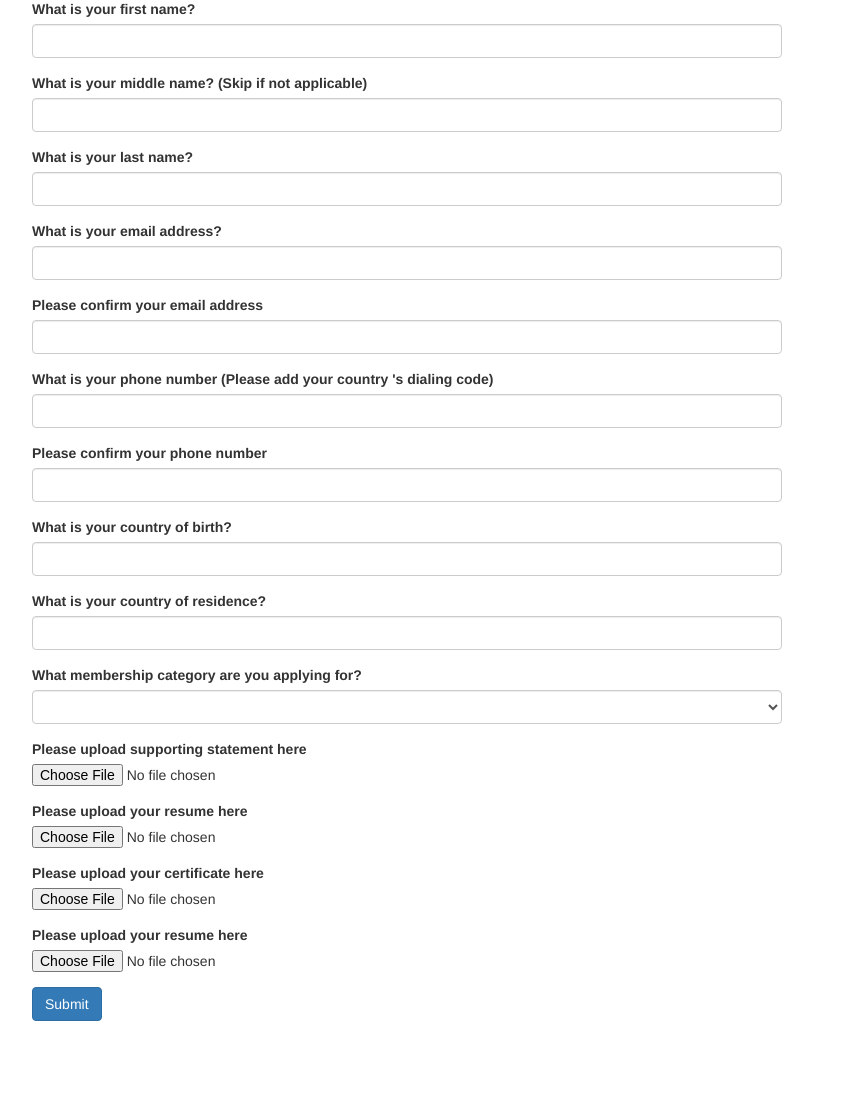
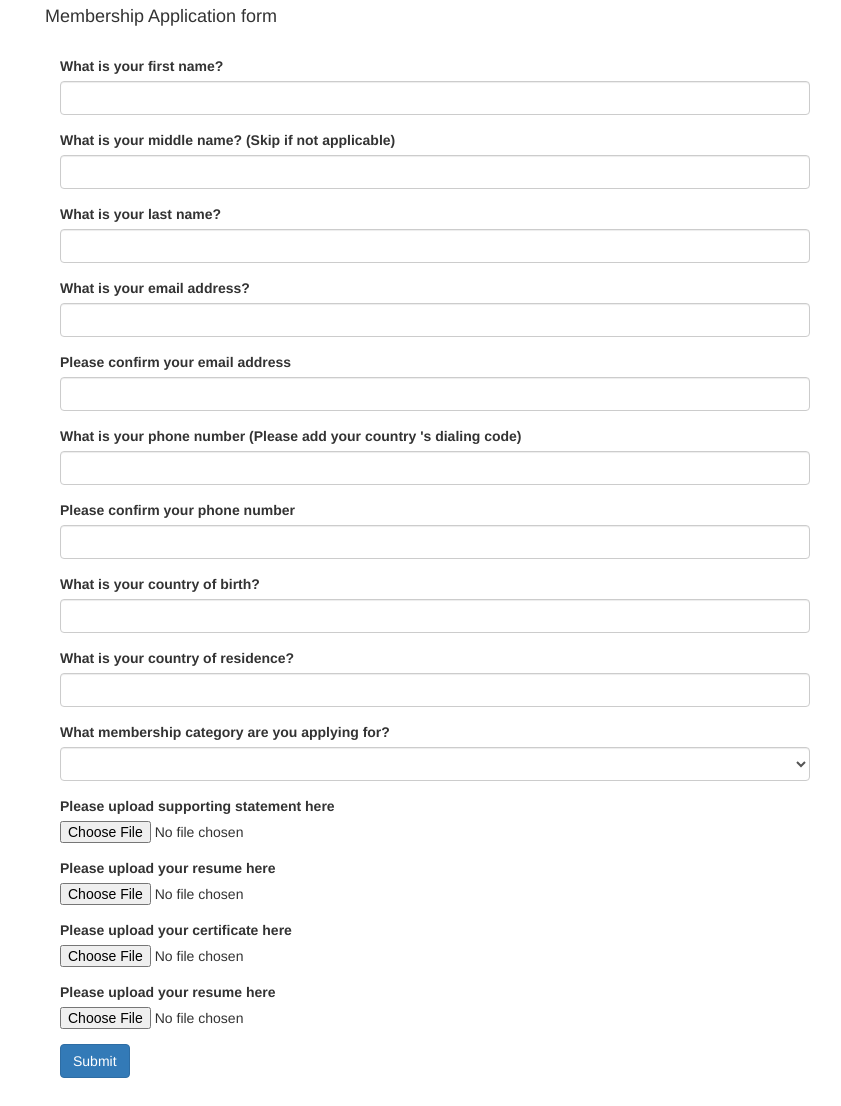
Before and after one commit to publichealth-edu/aph-application, a Flask app: page /register in a window 1280 px wide. Shown: the part 91-1197 px from the top of the page, without its empty margins (38-879 px from the left). Before the commit the page ends 1112 px from the top, so only its background shows below. Run offline with Flask 2, Linux system fonts and the light colour scheme; some libraries are stand-ins or nearby versions.

Commit message:
Update login.html

```diff
--- a/templates/login.html
+++ b/templates/login.html
@@ -3,20 +3,10 @@
 
 {% block content %}
 
-  <!-- Page Header -->
-  <header class="masthead" style="background-image: url('https://images.unsplash.com/photo-1531592937781-344ad608fabf?ixlib=rb-1.2.1&ixid=eyJhcHBfaWQiOjEyMDd9&auto=format&fit=crop&w=800&q=80')">
-    <div class="overlay"></div>
-    <div class="container">
-      <div class="row">
-        <div class="col-lg-8 col-md-10 mx-auto">
-          <div class="page-heading">
-            <h1>Register</h1>
-            <span class="subheading">Start Contributing to the Blog!</span>
-          </div>
-        </div>
-      </div>
-    </div>
-  </header>
+  <div class="container" style="padding: 2em;">
+    <h1>The Academy of Public Health</h1>
+    <h4>Membership Application form</h4>
+    <br>
 
   <div class="container">
     <div class="row">
```
